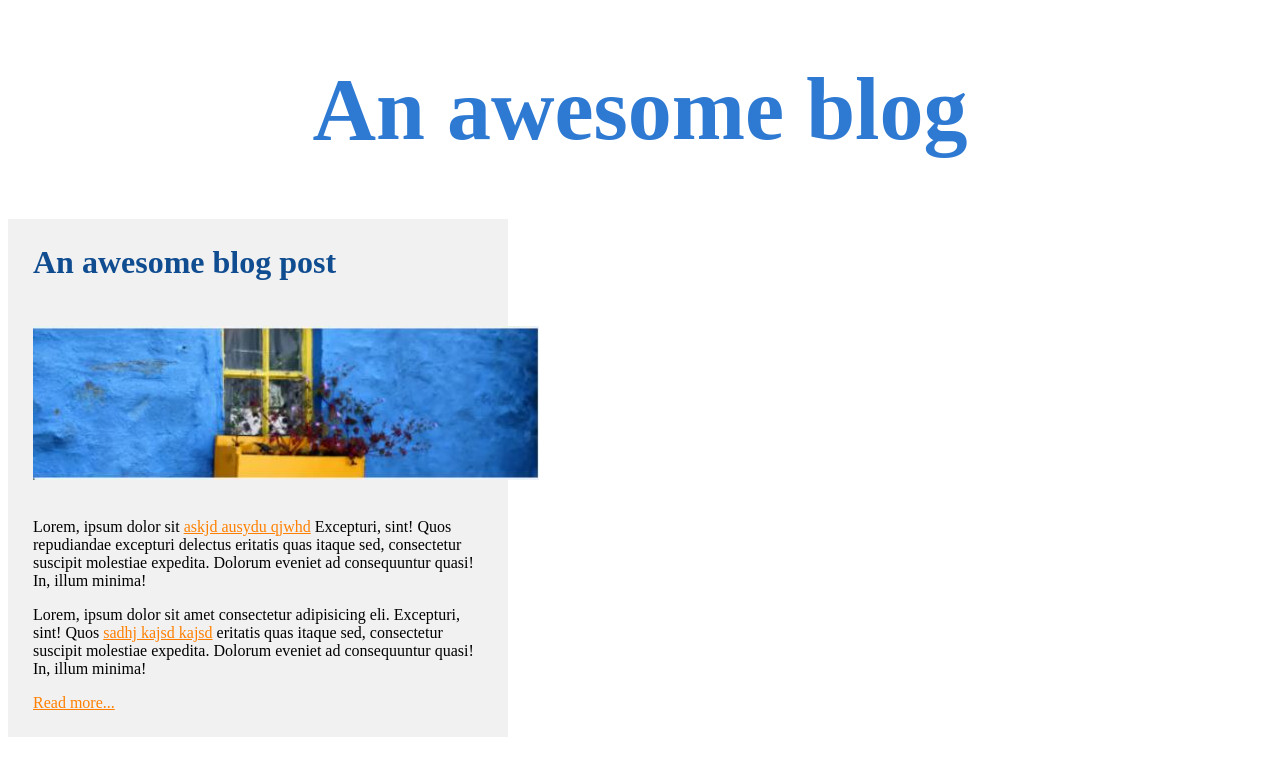
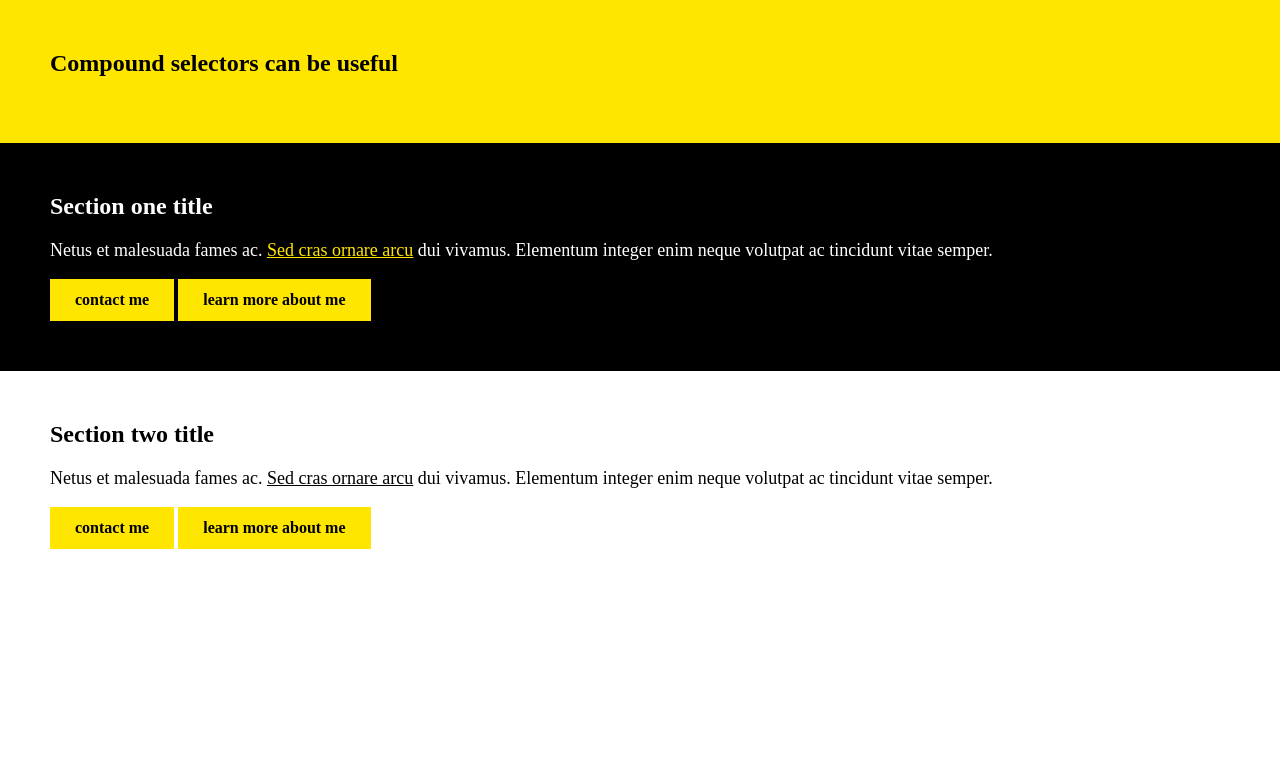
Before and after one commit to VBlazhenko/FlexBox-Design, a plain HTML site: page index.html in a window 1280 px wide. Drawn offline with Linux system fonts and the light colour scheme; files that its build step writes are made by us from their sources.

Commit message:
Add files via upload
finished index and styling

```diff
--- a/index.html
+++ b/index.html
@@ -1,30 +1,24 @@
-<!DOCTYPE html>
-<html lang="en">
-<head>
-    <meta charset="UTF-8">
-    <meta http-equiv="X-UA-Compatible" content="IE=edge">
-    <meta name="viewport" content="width=device-width, initial-scale=1.0">
-    <link rel="stylesheet" href="style.css">
-    <title>Document</title>
-</head>
-<body>
-    <div class="main-header">
-        <h1>An awesome blog</h1>
-    </div>
-    <div class="container">
-        <h2>An awesome blog post</h2>
-        <img src="main.JPG" alt="">
-        <p>Lorem, ipsum dolor sit <a href="#">askjd ausydu qjwhd</a>
-        Excepturi, sint! Quos repudiandae excepturi delectus
-        eritatis quas itaque sed, consectetur suscipit molestiae
-        expedita. Dolorum eveniet ad consequuntur quasi! In, illum minima!
-        </p>
-        <p>Lorem, ipsum dolor sit amet consectetur adipisicing eli.
-        Excepturi, sint! Quos <a href="#">sadhj kajsd kajsd</a>
-        eritatis quas itaque sed, consectetur suscipit molestiae
-        expedita. Dolorum eveniet ad consequuntur quasi! In, illum minima!
-        </p>
-        <a href="#">Read more...</a>
-    </div>
-</body>
+<html>
+    <head>
+        <link rel="stylesheet" href="css/style.css">
+    </head>
+    <body>
+        <header>
+            <h1>Compound selectors can be useful</h1>
+        </header>
+
+        <section class="section-one">
+            <h2>Section one title</h2>
+            <p>Netus et malesuada fames ac. <a href="#">Sed cras ornare arcu</a> dui vivamus. Elementum integer enim neque volutpat ac tincidunt vitae semper.</p>
+            <a href="#" class="btn">contact me</a>
+            <a href="#" class="btn">learn more about me</a>
+        </section>
+
+        <section class="section-two">
+            <h2>Section two title</h2>
+            <p>Netus et malesuada fames ac. <a href="#">Sed cras ornare arcu</a> dui vivamus. Elementum integer enim neque volutpat ac tincidunt vitae semper.</p>
+            <a href="#" class="btn">contact me</a>
+            <a href="#" class="btn">learn more about me</a>
+        </section>
+    </body>
 </html>
--- a/style.css
+++ b/style.css
@@ -1,33 +1,65 @@
-
-
-.container {
-    background-color: #F1F1F1;
-    width: 450px;
-    padding: 25px;
+body {
+    margin: 0;
 }
 
-h2 {
-    font-size: 32px;
-    color: #104c90;
-    margin: 0 0 45px 0;
+h1, h2, p {
+    margin-top: 0;
 }
 
-img {
-    height: 100%;
-    width: auto;
-    padding-bottom: 25px;
+h1 {
+    font-size: 24px;
 }
 
-.main-header {
-    color: #2E7AD3;
-    font-size: 44px;
-    text-align: center;
+p {
+    font-size: 18px;
 }
 
 a {
-    color: #FF8000;
+    color: #FFE600;
 }
 
-p {
-    margin-top: 9px;
+header,
+section {
+    padding: 50px;
 }
+
+header {
+    background: #FFE600;
+    color: #000;
+}
+
+.section-one {
+    background: black;
+    color: white;
+}
+
+.section-one .btn {
+    display: inline-block;
+    padding: 12px 25px;
+    background: #FFE600;
+    color: #000;
+    font-weight: bold;
+    text-decoration: none;
+}
+
+.section-one .btn:hover {
+    background: white;
+}
+
+.section-two a {
+    color: black;
+}
+
+.section-two .btn {
+    display: inline-block;
+    padding: 12px 25px;
+    background: #FFE600;
+    color: #000;
+    font-weight: bold;
+    text-decoration: none;
+}
+
+.section-two .btn:hover {
+    background: #FFE600;
+    color: black;
+}
```
